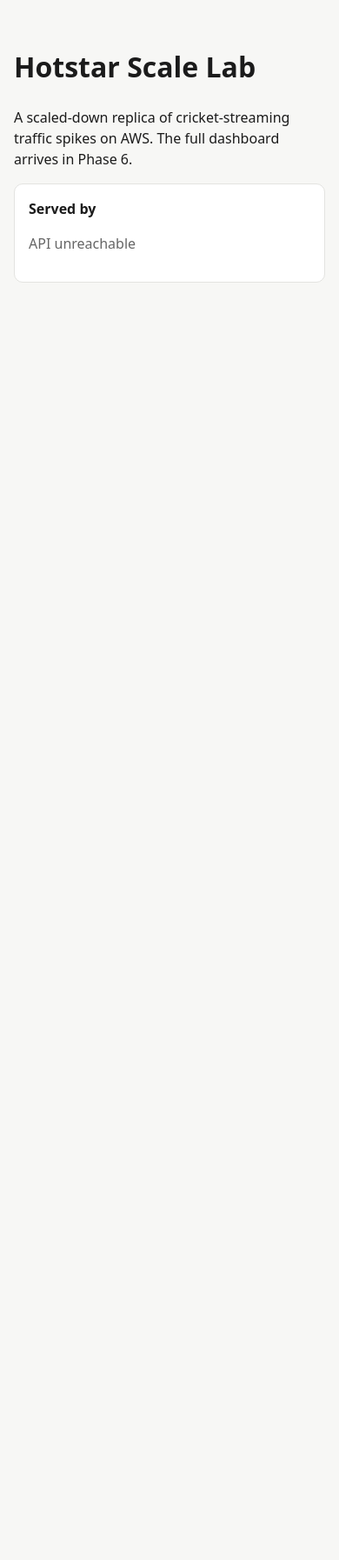
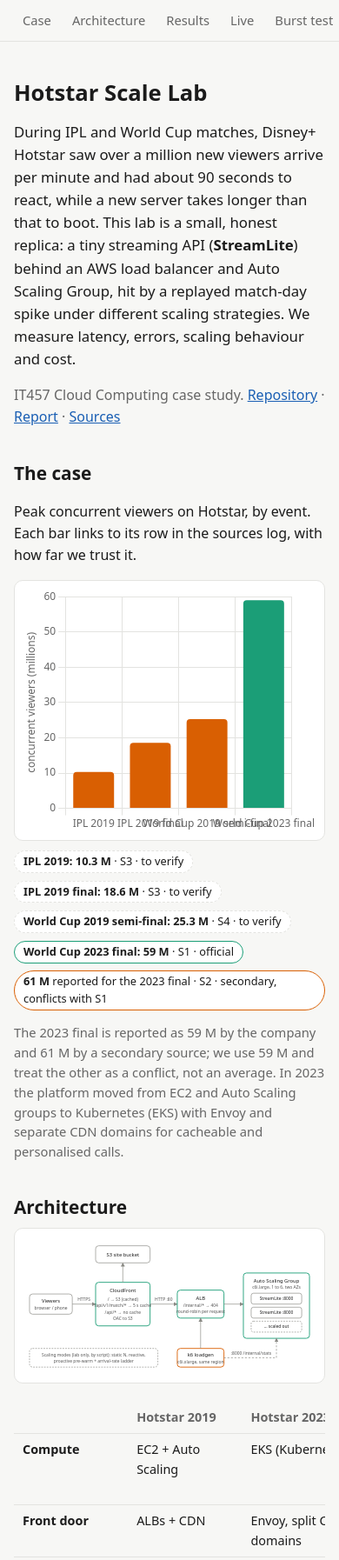
Before and after one commit to Yug1707/Hotstar_dummy_Project, a plain HTML site: page web/index.html in a window 390 px wide. Shown: the top 1794 px of the page at 87% size. Before the commit the page ends 844 px from the top, so only its background shows below. Drawn offline with nearby package versions, Linux system fonts and the light colour scheme; no server answers.

Commit message:
feat(web): dashboard skeleton and case facts
Phone-first single page: header, sticky anchor nav, peak-concurrency chart with a
confidence badge per bar (linked to the sources log), architecture SVG with the
Hotstar 2019 / 2023 / lab comparison, limitations. publish-site now sets
no-cache on index.html and max-age=300 on the rest. results.json starts as
pending:true so the page works before any experiment has run.

Co-Authored-By: Claude Sonnet 5.5 <noreply@anthropic.com>

```diff
--- a/web/index.html
+++ b/web/index.html
@@ -4,34 +4,78 @@
   <meta charset="utf-8">
   <meta name="viewport" content="width=device-width, initial-scale=1">
   <title>Hotstar Scale Lab</title>
-  <style>
-    :root { --bg: #f7f7f5; --fg: #1b1b1b; --muted: #666; --card: #fff; --line: #e3e3e0; }
-    @media (prefers-color-scheme: dark) { :root { --bg: #141414; --fg: #eee; --muted: #9a9a9a; --card: #1e1e1e; --line: #333; } }
-    body { margin: 0; font: 16px/1.5 system-ui, sans-serif; background: var(--bg); color: var(--fg); }
-    main { max-width: 760px; margin: 0 auto; padding: 32px 16px; }
-    .card { background: var(--card); border: 1px solid var(--line); border-radius: 10px; padding: 16px; margin-top: 16px; }
-    code { font-size: 14px; } .muted { color: var(--muted); }
-  </style>
+  <meta name="description" content="A scaled-down AWS replica of cricket-streaming traffic spikes: load tests, scaling strategies and cost.">
+  <link rel="stylesheet" href="style.css">
 </head>
 <body>
+<header class="top">
+  <nav aria-label="Sections">
+    <a href="#facts">Case</a><a href="#architecture">Architecture</a><a href="#results">Results</a>
+    <a href="#live">Live</a><a href="#burst">Burst test</a><a href="#cost">Cost</a><a href="#limits">Limits</a>
+  </nav>
+</header>
+
 <main>
-  <h1>Hotstar Scale Lab</h1>
-  <p>A scaled-down replica of cricket-streaming traffic spikes on AWS. The full dashboard arrives in Phase 6.</p>
-  <div class="card">
-    <strong>Served by</strong>
-    <p id="who" class="muted">loading…</p>
-  </div>
+  <section id="top">
+    <h1>Hotstar Scale Lab</h1>
+    <p class="lede">
+      During IPL and World Cup matches, Disney+ Hotstar saw over a million new viewers arrive per minute and had about
+      90 seconds to react, while a new server takes longer than that to boot. This lab is a small, honest replica:
+      a tiny streaming API (<b>StreamLite</b>) behind an AWS load balancer and Auto Scaling Group, hit by a
+      replayed match-day spike under different scaling strategies. We measure latency, errors, scaling behaviour and cost.
+    </p>
+    <p class="muted">IT457 Cloud Computing case study.
+      <a href="https://github.com/Yug1707/Hotstar_dummy_Project">Repository</a> ·
+      <a href="https://github.com/Yug1707/Hotstar_dummy_Project/tree/main/docs/report">Report</a> ·
+      <a href="https://github.com/Yug1707/Hotstar_dummy_Project/blob/main/docs/sources.md">Sources</a></p>
+  </section>
+
+  <section id="facts">
+    <h2>The case</h2>
+    <p>Peak concurrent viewers on Hotstar, by event. Each bar links to its row in the sources log, with how far we trust it.</p>
+    <div class="chart tall"><canvas id="peaks" aria-label="Peak concurrent viewers by event" role="img"></canvas></div>
+    <ul class="badges" id="peak-badges"></ul>
+    <p class="note">The 2023 final is reported as 59 M by the company and 61 M by a secondary source; we use 59 M and treat the other as a conflict, not an average.
+      In 2023 the platform moved from EC2 and Auto Scaling groups to Kubernetes (EKS) with Envoy and separate CDN domains for cacheable and personalised calls.</p>
+  </section>
+
+  <section id="architecture">
+    <h2>Architecture</h2>
+    <img class="arch" src="img/architecture.svg" alt="Viewers reach CloudFront over HTTPS; CloudFront serves the site from S3 and sends API calls to an ALB in front of an Auto Scaling Group of StreamLite instances. A load generator drives the ALB directly.">
+    <div class="scroll">
+      <table>
+        <thead><tr><th></th><th>Hotstar 2019</th><th>Hotstar 2023</th><th>This lab</th></tr></thead>
+        <tbody>
+          <tr><th>Compute</th><td>EC2 + Auto Scaling</td><td>EKS (Kubernetes)</td><td>EC2 Auto Scaling Group, 1 to 6 × c6i.large</td></tr>
+          <tr><th>Front door</th><td>ALBs + CDN</td><td>Envoy, split CDN domains</td><td>CloudFront + one ALB</td></tr>
+          <tr><th>Scaling</th><td>Pre-warm + custom request-rate scaler</td><td>Cluster-level, datacentre abstraction</td><td>Static, reactive, proactive (scripted)</td></tr>
+          <tr><th>Under overload</th><td>Switch off non-critical features</td><td>Same idea</td><td>Degrade level (SSM) and auto-shed</td></tr>
+          <tr><th>Load test</th><td>Project HULK, 108 k vCPU</td><td>-</td><td>k6 on one instance</td></tr>
+        </tbody>
+      </table>
+    </div>
+  </section>
+
+  <!-- results, live panel, burst test and cost calculator are added by the following commits -->
+
+  <section id="limits">
+    <h2>What this does not show</h2>
+    <ul>
+      <li><b>Tiny scale.</b> One to six instances stand in for tens of thousands; the extrapolation is arithmetic, not a measurement.</li>
+      <li><b>Synthetic CPU model.</b> StreamLite burns a calibrated amount of CPU per request; real playback paths have databases, caches and licences.</li>
+      <li><b>Same-region load generator.</b> Network latency and CDN edge behaviour are much kinder than a real audience spread over India.</li>
+      <li><b>Few runs.</b> Three runs per arm give a median and a range, not a confidence interval; one instance type; CloudWatch has 1-minute granularity.</li>
+      <li><b>Derived ratio.</b> 25 viewers per request-per-second comes from two public peak numbers and is a planning assumption, not a measurement.</li>
+    </ul>
+  </section>
 </main>
-<script>
-  async function tick() {
-    try {
-      const r = await fetch("/api/v1/whoami", { cache: "no-store" });
-      const j = await r.json();
-      document.getElementById("who").textContent =
-        `${j.instance_id} · ${j.az} · up ${j.uptime_s}s · degrade level ${j.degrade_level} · ${j.version}`;
-    } catch (e) { document.getElementById("who").textContent = "API unreachable"; }
-  }
-  tick(); setInterval(() => { if (!document.hidden) tick(); }, 2000);
-</script>
+
+<footer>
+  <p class="muted">Hotstar Scale Lab · MIT licence · No cookies, no tracking.</p>
+</footer>
+
+<script src="https://cdnjs.cloudflare.com/ajax/libs/Chart.js/4.4.1/chart.umd.min.js" defer></script>
+<script src="js/util.js" defer></script>
+<script src="js/facts.js" defer></script>
 </body>
 </html>
--- /dev/null
+++ b/web/js/facts.js
@@ -0,0 +1,30 @@
+// Case facts: peak concurrency timeline with a confidence badge per bar (sources: docs/sources.md).
+"use strict";
+const SOURCES_URL = "https://github.com/Yug1707/Hotstar_dummy_Project/blob/main/docs/sources.md";
+const PEAKS = [
+  { label: "IPL 2019", m: 10.3, src: "S3", conf: "verify" },
+  { label: "IPL 2019 final", m: 18.6, src: "S3", conf: "verify" },
+  { label: "World Cup 2019 semi-final", m: 25.3, src: "S4", conf: "verify" },
+  { label: "World Cup 2023 final", m: 59, src: "S1", conf: "official" },
+];
+const CONF_TEXT = { official: "official", secondary: "secondary", verify: "to verify" };
+
+whenReady(() => {
+  const ul = $("#peak-badges");
+  for (const p of PEAKS) {
+    ul.append(el("li", {}, el("a", { class: `badge ${p.conf}`, href: SOURCES_URL, title: "Open the sources log" },
+      el("b", { text: `${p.label}: ${p.m} M` }), ` · ${p.src} · ${CONF_TEXT[p.conf]}`)));
+  }
+  ul.append(el("li", {}, el("span", { class: "badge secondary" }, el("b", { text: "61 M" }), " reported for the 2023 final · S2 · secondary, conflicts with S1")));
+  new Chart($("#peaks"), {
+    type: "bar",
+    data: {
+      labels: PEAKS.map((p) => p.label),
+      datasets: [{ data: PEAKS.map((p) => p.m), backgroundColor: PEAKS.map((p) => (p.conf === "official" ? css("--accent") : css("--warn"))), borderRadius: 4 }],
+    },
+    options: {
+      plugins: { legend: { display: false }, tooltip: { callbacks: { label: (c) => `${c.parsed.y} M concurrent viewers` } } },
+      scales: { y: { title: { display: true, text: "concurrent viewers (millions)" }, beginAtZero: true }, x: { ticks: { maxRotation: 0, autoSkip: false } } },
+    },
+  });
+});
--- /dev/null
+++ b/web/js/util.js
@@ -0,0 +1,42 @@
+// Small helpers shared by the dashboard scripts. No build step, no dependencies besides Chart.js.
+"use strict";
+const $ = (sel, root = document) => root.querySelector(sel);
+
+// Colours follow the page theme; read the live CSS variables so charts match light and dark.
+function css(name) { return getComputedStyle(document.documentElement).getPropertyValue(name).trim(); }
+function chartDefaults() {
+  if (!window.Chart) return false;
+  Chart.defaults.color = css("--muted");
+  Chart.defaults.borderColor = css("--line");
+  Chart.defaults.font.family = "system-ui, sans-serif";
+  Chart.defaults.maintainAspectRatio = false; // charts live in fixed-height containers
+  return true;
+}
+// Chart.js loads with `defer`; run `fn` once it and the page are ready.
+function whenReady(fn) {
+  const go = () => (window.Chart ? (chartDefaults(), fn()) : setTimeout(go, 50));
+  if (document.readyState === "loading") document.addEventListener("DOMContentLoaded", go); else go();
+}
+function el(tag, attrs = {}, ...kids) {
+  const n = document.createElement(tag);
+  for (const [k, v] of Object.entries(attrs)) {
+    if (k === "class") n.className = v; else if (k === "text") n.textContent = v; else n.setAttribute(k, v);
+  }
+  for (const k of kids) n.append(k);
+  return n;
+}
+const fmtInt = (x) => (x == null ? "n/a" : Math.round(x).toLocaleString("en-US"));
+const fmtUsd = (x) => (x == null ? "price pending" : "$" + x.toLocaleString("en-US", { maximumFractionDigits: x < 10 ? 2 : 0 }));
+
+// results.json, or null when missing / pending. The page must work either way (plan 9.2).
+let _results;
+async function loadResults() {
+  if (_results !== undefined) return _results;
+  try {
+    const r = await fetch("data/results.json", { cache: "no-cache" });
+    if (!r.ok) throw new Error(r.status);
+    const j = await r.json();
+    _results = j.pending ? null : j;
+  } catch (e) { _results = null; }
+  return _results;
+}
--- /dev/null
+++ b/web/style.css
@@ -0,0 +1,63 @@
+:root {
+  --bg: #f7f7f5; --fg: #1b1b1b; --muted: #666; --card: #fff; --line: #e3e3e0;
+  --accent: #1b9e77; --warn: #d95f02; --bad: #c0392b; --link: #1a5fb4;
+}
+@media (prefers-color-scheme: dark) {
+  :root { --bg: #141414; --fg: #eee; --muted: #9a9a9a; --card: #1e1e1e; --line: #333; --link: #7db3ff; }
+}
+* { box-sizing: border-box; }
+html { scroll-behavior: smooth; scroll-padding-top: 52px; }
+body { margin: 0; font: 16px/1.55 system-ui, -apple-system, "Segoe UI", sans-serif; background: var(--bg); color: var(--fg); }
+a { color: var(--link); }
+main { max-width: 860px; margin: 0 auto; padding: 8px 16px 40px; }
+section { margin-top: 36px; }
+h1 { font-size: 2rem; margin: 24px 0 8px; line-height: 1.2; }
+h2 { font-size: 1.3rem; margin: 0 0 8px; }
+h3 { font-size: 1.05rem; margin: 20px 0 6px; }
+.lede { font-size: 1.05rem; }
+.muted { color: var(--muted); }
+.note { color: var(--muted); font-size: .92rem; }
+code { font-size: .9em; }
+
+.top { position: sticky; top: 0; z-index: 10; background: var(--bg); border-bottom: 1px solid var(--line); }
+.top nav { max-width: 860px; margin: 0 auto; padding: 0 16px; display: flex; gap: 4px; overflow-x: auto; white-space: nowrap; }
+.top a { padding: 12px 10px; text-decoration: none; color: var(--muted); font-size: .92rem; }
+.top a:hover { color: var(--fg); }
+
+.card { background: var(--card); border: 1px solid var(--line); border-radius: 10px; padding: 14px 16px; }
+.grid { display: grid; grid-template-columns: repeat(auto-fit, minmax(190px, 1fr)); gap: 12px; margin: 12px 0; }
+.tile .v { font-size: 1.45rem; font-weight: 650; line-height: 1.2; }
+.tile .l { color: var(--muted); font-size: .88rem; margin-top: 2px; }
+.tile .e { color: var(--muted); font-size: .78rem; margin-top: 4px; }
+
+.chart { position: relative; height: 260px; background: var(--card); border: 1px solid var(--line); border-radius: 10px; padding: 8px; }
+.chart.tall { height: 300px; }
+.chart.short { height: 200px; }
+
+.badges { list-style: none; padding: 0; margin: 10px 0; display: flex; flex-wrap: wrap; gap: 8px; }
+.badge { display: inline-block; font-size: .8rem; border: 1px solid var(--line); border-radius: 999px; padding: 2px 10px; background: var(--card); text-decoration: none; color: var(--fg); }
+.badge b { font-weight: 600; }
+.badge.official { border-color: var(--accent); }
+.badge.secondary { border-color: var(--warn); }
+.badge.verify { border-style: dashed; }
+
+img.arch { width: 100%; height: auto; background: var(--card); border: 1px solid var(--line); border-radius: 10px; padding: 8px; }
+.scroll { overflow-x: auto; margin-top: 14px; }
+table { border-collapse: collapse; width: 100%; font-size: .9rem; min-width: 560px; }
+th, td { text-align: left; padding: 7px 10px; border-bottom: 1px solid var(--line); vertical-align: top; }
+thead th { color: var(--muted); font-weight: 600; }
+tbody th { font-weight: 600; white-space: nowrap; }
+
+figure { margin: 16px 0; }
+figure img { width: 100%; height: auto; background: #fff; border: 1px solid var(--line); border-radius: 10px; }
+figcaption { color: var(--muted); font-size: .88rem; margin-top: 6px; }
+
+button { font: inherit; padding: 8px 16px; border-radius: 8px; border: 1px solid var(--accent); background: var(--accent); color: #fff; cursor: pointer; }
+button:disabled { opacity: .5; cursor: not-allowed; }
+label { display: block; margin: 12px 0 2px; font-size: .92rem; }
+input[type=range] { width: 100%; }
+.row { display: flex; gap: 12px; flex-wrap: wrap; align-items: center; }
+.pending { padding: 14px 16px; border: 1px dashed var(--line); border-radius: 10px; color: var(--muted); }
+.formula { font-family: ui-monospace, Menlo, Consolas, monospace; font-size: .82rem; color: var(--muted); overflow-wrap: anywhere; }
+footer { max-width: 860px; margin: 0 auto; padding: 0 16px 32px; font-size: .88rem; }
+@media (max-width: 480px) { h1 { font-size: 1.6rem; } .chart { height: 240px; } }
```
Also changed, not shown: web/data/results.json (added, +29 -0 lines), web/img/architecture.svg (added), 1 other file.
